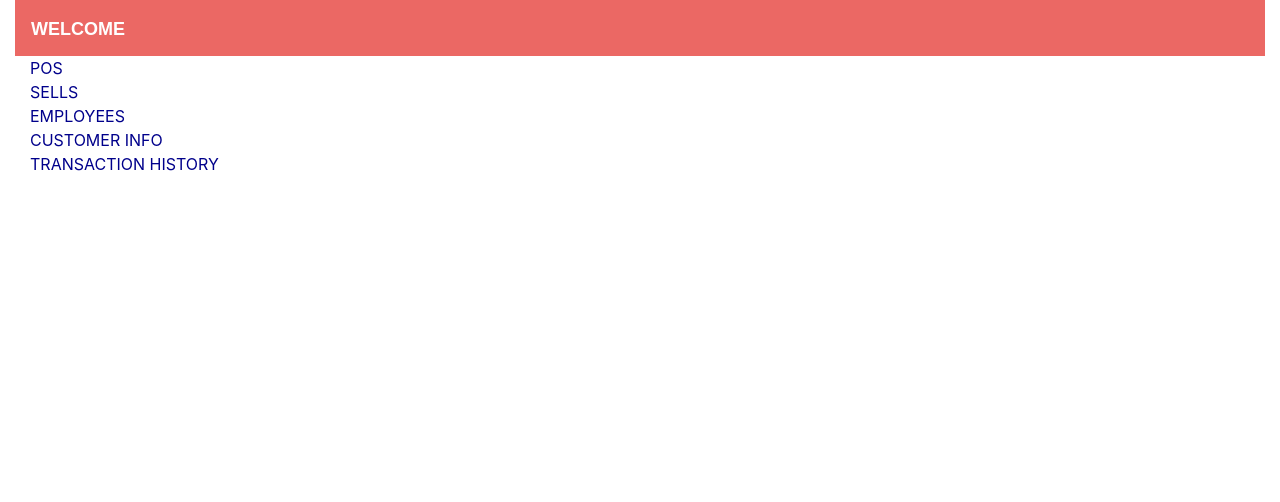
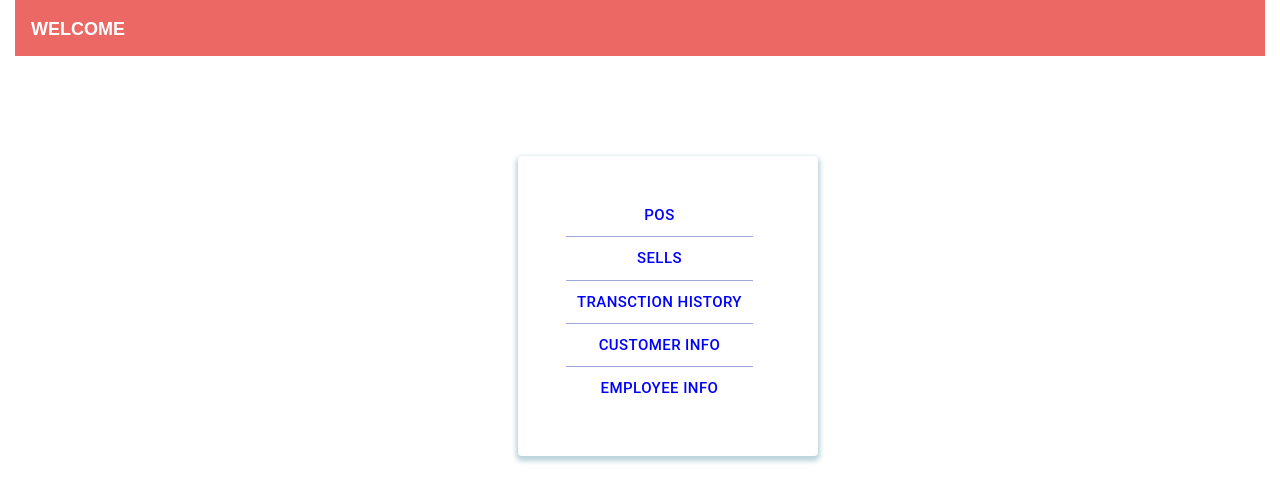
Before and after one commit to thePROZACH25/Retail_POS, a React (Create React App) app in the folder client/: page /mainmenu in a window 1280 px wide. Shown: the top 502 px of the page. Built offline with nearby package versions, Linux system fonts and the light colour scheme; no server answers; a web font is replaced by a local one.

Commit message:
changed the mainMen layout

```diff
--- a/client/src/App.js
+++ b/client/src/App.js
@@ -61,7 +61,6 @@ class App extends Component {
             path="/"
             render={(props) => (
               <React.Fragment>
-                {/* <Login /> */}
                 <WelcomePage />
               </React.Fragment>
             )}
--- a/client/src/components/MenuOps.js
+++ b/client/src/components/MenuOps.js
@@ -1,25 +1,67 @@
-import React, { Component } from 'react'
+import React from "react";
+import Button from "@material-ui/core/Button";
+import ButtonGroup from "@material-ui/core/ButtonGroup";
+import { makeStyles } from "@material-ui/core/styles";
 
- class MenuOps extends Component {
-    render() {
-        return (
-            <div className="col-lg-4 justify-center">
-                <a style={menuStyle} href="/pos">POS</a>
-                <br></br>
-                <a style={menuStyle} href="/sells">SELLS</a>
-                <br></br>
-                <a style={menuStyle} href="/employee">EMPLOYEES</a>
-                <br></br>
-                <a style={menuStyle} href="/customerInfo">CUSTOMER INFO</a>
-                <br></br>
-                <a style={menuStyle} href="/transHistory">TRANSACTION HISTORY</a>
-            </div>
-        )
-    }
+const useStyles = makeStyles((theme) => ({
+  root: {
+    display: "flex",
+    "& > *": {
+      margin: theme.spacing(1),
+    },
+    width: 300,
+    border: 100,
+    borderRadius: 4,
+    boxShadow: "0 3px 5px 2px rgba(25, 105, 135, .3)",
+    color: "white",
+    height: 300,
+    padding: "30px 40px",
+  },
+}));
+
+function MenuOps() {
+  const classes = useStyles();
+  return (
+    <div className={classes.root}>
+      <ButtonGroup
+        orientation="vertical"
+        color="primary"
+        aria-label="vertical contained primary button group"
+        variant="text"
+        size="large"
+      >
+        <Button>
+          <a style={href} href="/pos">
+            POS
+          </a>
+        </Button>
+        <Button>
+          <a style={href} href="/sells">
+            SELLS
+          </a>
+        </Button>
+        <Button>
+          <a style={href} href="/transHistory">
+            TRANSCTION HISTORY
+          </a>
+        </Button>
+        <Button>
+          <a style={href} href="/customerInfo">
+            CUSTOMER INFO
+          </a>
+        </Button>
+        <Button>
+          <a style={href} href="/employee">
+            EMPLOYEE INFO
+          </a>
+        </Button>
+      </ButtonGroup>
+    </div>
+  );
 }
 
-const menuStyle ={
-    color: "darkBlue"
-}
+const href = {
+  color: "blue",
+};
 
 export default MenuOps;
--- a/client/src/pages/MainMenu.js
+++ b/client/src/pages/MainMenu.js
@@ -1,14 +1,19 @@
-import React, { Component } from 'react'
-import MenuOps from '../components/MenuOps';
+import React from "react";
+import Container from "@material-ui/core/Container";
+import MenuOps from "../components/MenuOps";
 
-class MainMenu extends Component {
-    render() {
-        return (
-            <div>
-                <MenuOps/>
-            </div>
-        )
-    }
+function MainMenu() {
+  return (
+    <div>
+      <Container maxWidth="xs" style={box1}>
+        <MenuOps />
+      </Container>
+    </div>
+  );
+}
+
+const box1 ={
+    padding: "100px"
 }
 
 export default MainMenu;
```
Also changed, not shown: client/src/components/GreetingMessage.js (deleted, +0 -18 lines).
